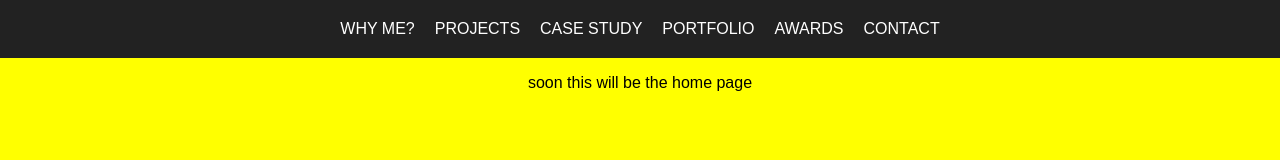
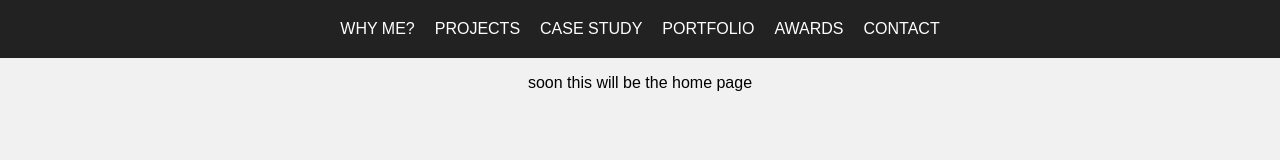
Before and after one commit to jayoharedee/assignment, a React app: page / in a window 1280 px wide. Built offline with nearby package versions, Linux system fonts and the light colour scheme.

Commit message:
colour changed

```diff
--- a/src/scss/style.scss
+++ b/src/scss/style.scss
@@ -1,3 +1,3 @@
 body {
-  background-color: yellow;;
+  background-color: blue($color: #000000);
 }
```
